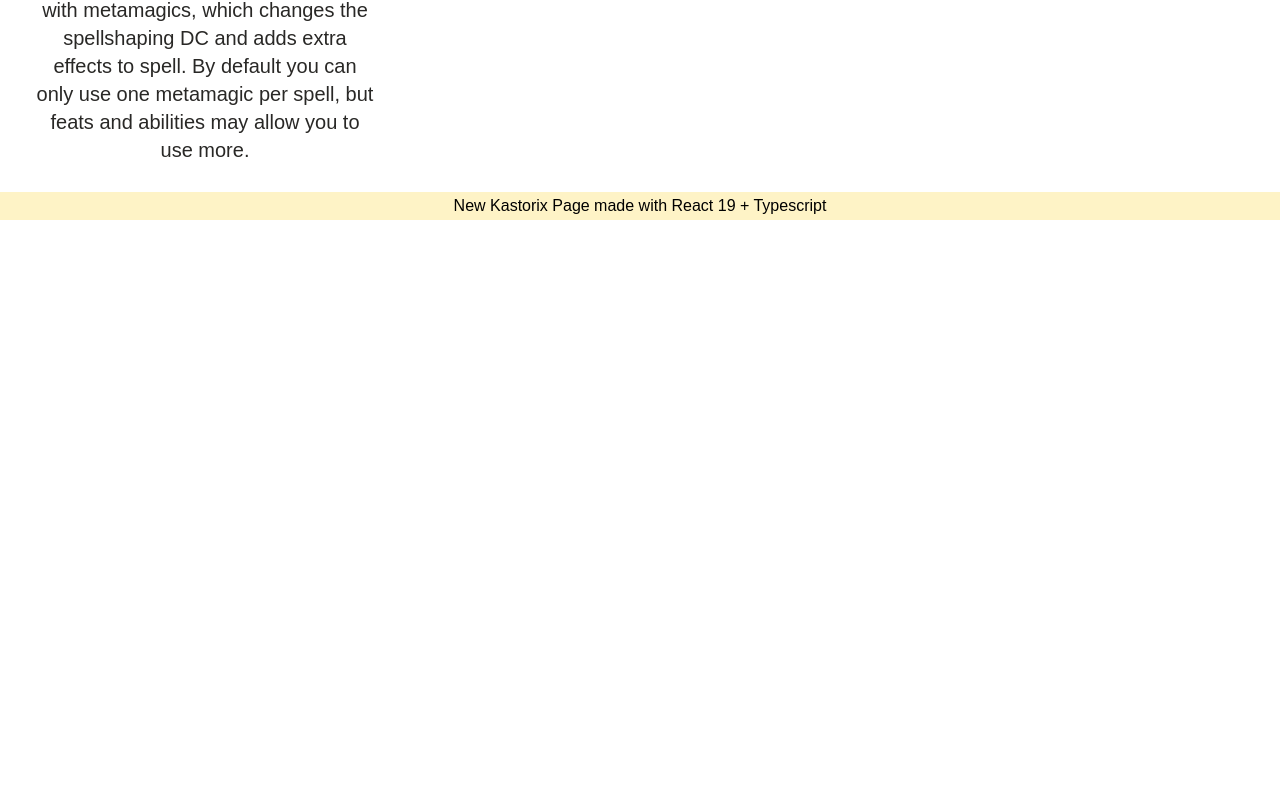
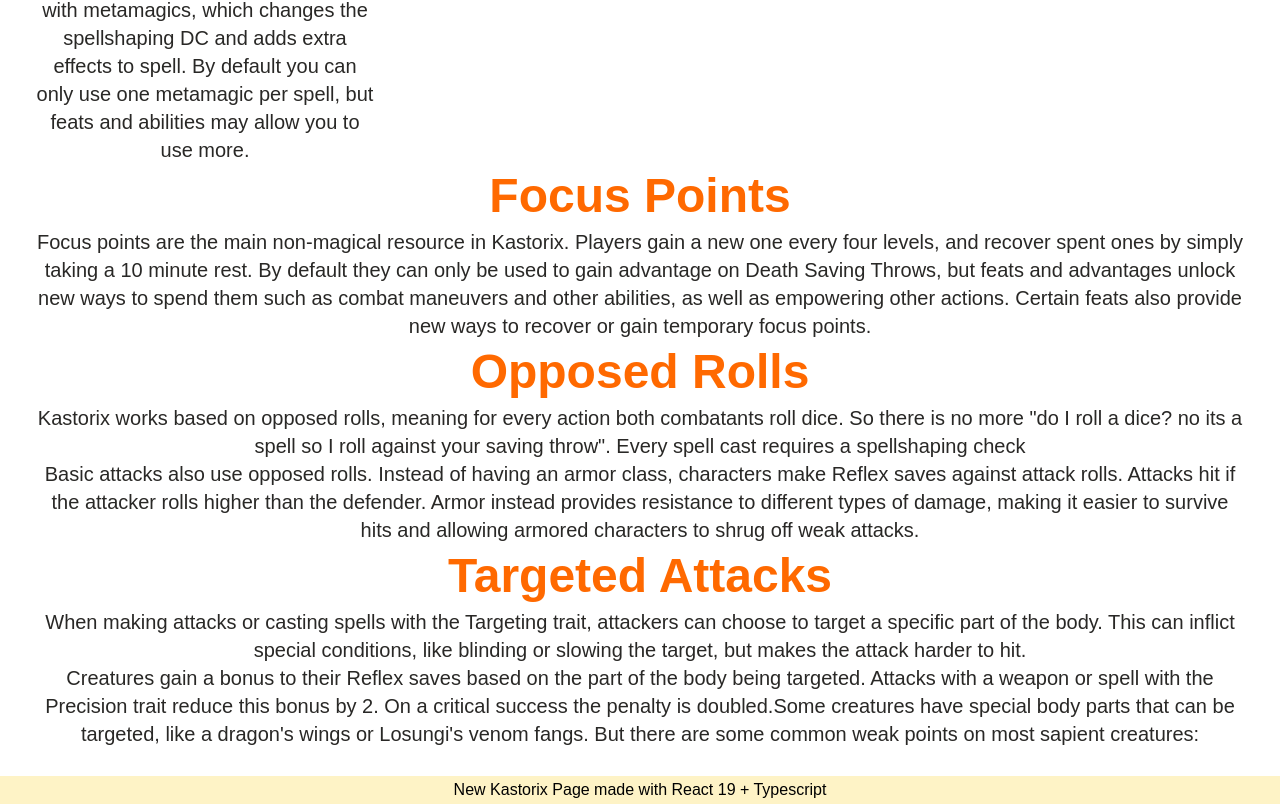
Before and after one commit to Acasez/kastorixv2, a React (Vite) app: page /index in a window 1280 px wide. Shown: the part 5832-6636 px from the top of the page. Before the commit the page ends 6052 px from the top, so only its background shows below. Built offline with nearby package versions, Linux system fonts and the light colour scheme.

Commit message:
All the overview text

```diff
--- a/src/index.css
+++ b/src/index.css
@@ -7,7 +7,7 @@
     --color-text: #888888;
     --color-text-rule: #c8a78a;
     --color-text-flavor: #292826;
-    --color-header: #ff6900;
+    --color-header: #ffa500;
     --color-traits: #868582;
 }
 
--- a/src/pages/RPGOverview.tsx
+++ b/src/pages/RPGOverview.tsx
@@ -87,6 +87,24 @@ export default function RPGOverview() {
         <ActionBox action="Cast a Spell" actionsList={actions} />
         <ActionBox action="Sustain" actionsList={actions} />
       </RowFrame>
+      <RowFrame reverse={false}>
+        <TextSection
+          name="Focus Points"
+          description={DESCRIPTIONS.focusPoints}
+        />
+      </RowFrame>
+      <RowFrame reverse={false}>
+        <TextSection
+          name="Opposed Rolls"
+          description={DESCRIPTIONS.opposedRolls}
+        />
+      </RowFrame>
+      <RowFrame reverse={false}>
+        <TextSection
+          name="Targeted Attacks"
+          description={DESCRIPTIONS.targetedAttacks}
+        />
+      </RowFrame>
     </>
   );
 }
@@ -155,12 +173,19 @@ Mages can spend three actions to raise or lower their aura. While down it won't
 `,
   auraFlavor: `Just as we breathe out carbon, mana not used by the soul is also expelled. This forms what's known as an aura, clinging to the creature like breath on a cold day. Auras are invisible to most, but mages can learn to see them, and some creatures can naturally see them. They provide a weak magical shield around the creature, protecting them from harm. As mana wells grow, so do auras, becoming stronger and more protective. Mages can also learn to manipulate their auras, shaping them and using them for magical effects.`,
   spellFlavor: `Spells are the tools of mages, allowing them to manipulate the world around them. Spells are learned through study and practice, and can be modified and changed by the mage. Spells are cast by expending mana, shaping it into the desired effect. Spells can be cast quickly in the heat of battle, or prepared ahead of time for more complex effects. Some spells are simple and straightforward, while others are complex and require careful planning. Spells are invented, refined, and recorded by spellcasters around the world, resulting in thousands of spells and variants. Many spells have been independently invented by different cultures and individuals across Kastorix. `,
-  spellcasting: `o cast any spell in Kastorix you need to pay the mana cost and make a spellshaping check to see if you succeed. The difficulty of the check depends on the complexity and rank of the spell you are casting and the characters may have many bonuses and penalties to the roll. In general spellcasting checks are designed so that you succeed most of the time. The result of the spellcasting check also serves as the "Spell Save DC" of other systems.
+  spellcasting: `To cast any spell in Kastorix you need to pay the mana cost and make a spellshaping check to see if you succeed. The difficulty of the check depends on the complexity and rank of the spell you are casting and the characters may have many bonuses and penalties to the roll. In general spellcasting checks are designed so that you succeed most of the time. The result of the spellcasting check also serves as the "Spell Save DC" of other systems.
 Spells have a vocal and somatic component, which adds INT and DEX to the spellcasting check respectively. Attempting to cast a spell while silenced or restrained means casting without that component. Attuned creatures can use their WIL instead of INT when casting spells of their attuned aspect as they channeling it innately instead of using their knowledge of magic
 
   &nbsp;
 
 Many spells can be sustained to maintain them. This is done via the Sustain action. Spells can be modified with metamagics, which changes the spellshaping DC and adds extra effects to spell. By default you can only use one metamagic per spell, but feats and abilities may allow you to use more.`,
+  focusPoints: `Focus points are the main non-magical resource in Kastorix. Players gain a new one every four levels, and recover spent ones by simply taking a 10 minute rest. By default they can only be used to gain advantage on Death Saving Throws, but feats and advantages unlock new ways to spend them such as combat maneuvers and other abilities, as well as empowering other actions. Certain feats also provide new ways to recover or gain temporary focus points. `,
+  opposedRolls: `Kastorix works based on opposed rolls, meaning for every action both combatants roll dice. So there is no more "do I roll a dice? no its a spell so I roll against your saving throw". Every spell cast requires a spellshaping check
+
+Basic attacks also use opposed rolls. Instead of having an armor class, characters make Reflex saves against attack rolls. Attacks hit if the attacker rolls higher than the defender. Armor instead provides resistance to different types of damage, making it easier to survive hits and allowing armored characters to shrug off weak attacks. `,
+  targetedAttacks: `When making attacks or casting spells with the Targeting trait, attackers can choose to target a specific part of the body. This can inflict special conditions, like blinding or slowing the target, but makes the attack harder to hit.
+
+Creatures gain a bonus to their Reflex saves based on the part of the body being targeted. Attacks with a weapon or spell with the Precision trait reduce this bonus by 2. On a critical success the penalty is doubled.Some creatures have special body parts that can be targeted, like a dragon's wings or Losungi's venom fangs. But there are some common weak points on most sapient creatures: `,
 } as const;
 
 const ACTION_RULES = [
```
